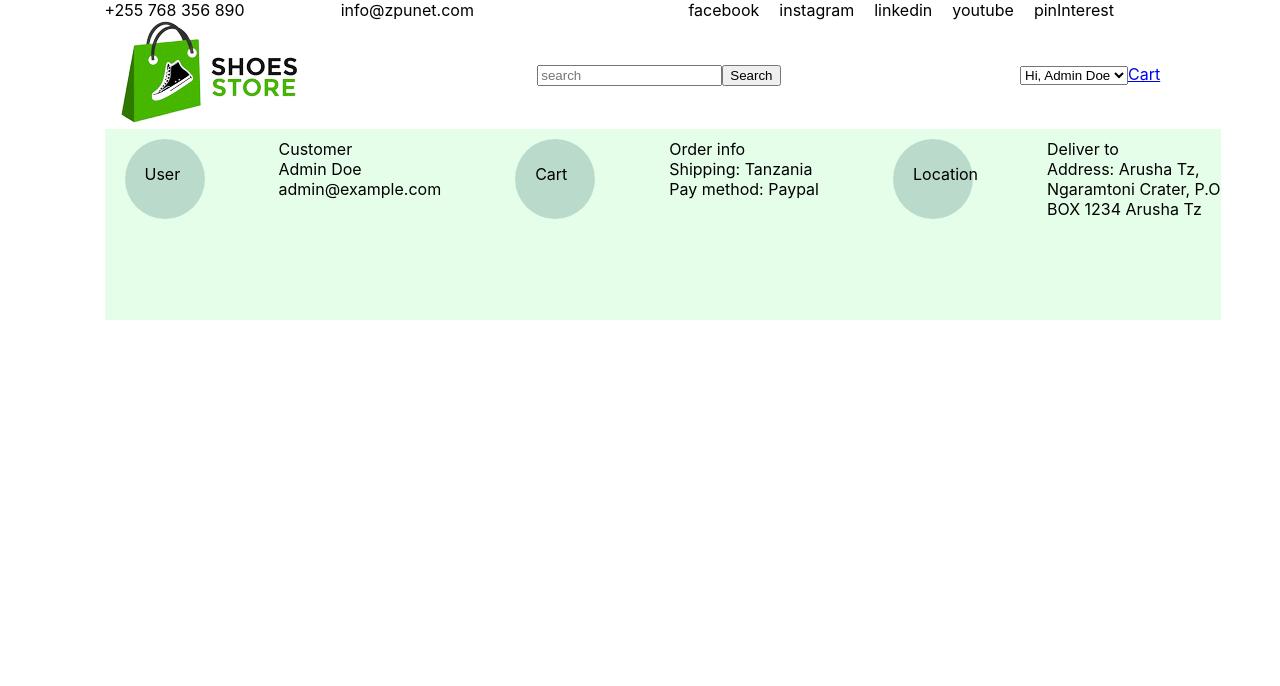
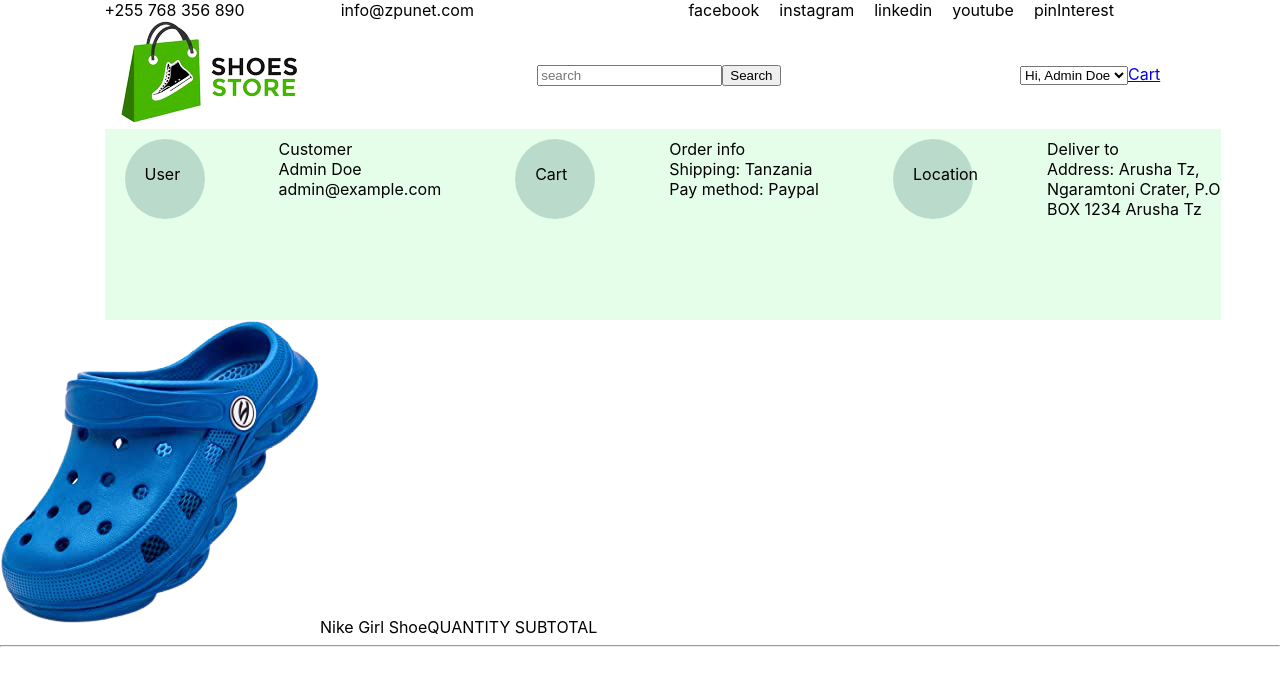
Before and after one commit to ArpitRituraj/FrontEndShoeShop, a React (Create React App) app in the folder shoeshop/: page /placeorder in a window 1280 px wide. Shown: the top 686 px of the page. Built offline with nearby package versions, Linux system fonts and the light colour scheme.

Commit message:
add few feature in place order place

```diff
--- a/shoeshop/src/App.js
+++ b/shoeshop/src/App.js
@@ -1,6 +1,7 @@
+import React from 'react';
 import logo from './logo.svg';
 import './App.css';
-import {BrowserRouter as Router,Routes,Route,Link} from 'react-router-dom';
+import { BrowserRouter as Router, Routes, Route, Link } from 'react-router-dom';
 import Header from './Components/Header.js';
 import HeaderDown from './Components/HeaderDown';
 import ProductDisplay from './Components/ProductDisplay';
@@ -10,20 +11,26 @@ import Login from './Components/Login';
 import CheckoutDetail from './Components/CheckoutDetail';
 import Payment from './Components/Payment';
 import PlaceOrder from './Components/PlaceOrder';
-
+export const myContext = React.createContext();
 
 function App() {
+  const cartData={
+    image:'/images/2.png',
+    productName:'Nike Girl Shoe'
+  }
   return (
     <div>
-    <Router>
-     <Routes>
-       <Route path='/' element={<Main/>}/>
-       <Route path='/cart' element={<Login/>}/>
-       <Route path='/checkoutpage' element={<CheckoutDetail/>}/>
-       <Route path='/payment' element={<Payment/>}/>
-       <Route path='/placeorder' element={<PlaceOrder/>}/>
-     </Routes>
-    </Router>
+      <myContext.Provider value={cartData}>
+        <Router>
+          <Routes>
+            <Route path='/' element={<Main />} />
+            <Route path='/cart' element={<Login />} />
+            <Route path='/checkoutpage' element={<CheckoutDetail />} />
+            <Route path='/payment' element={<Payment />} />
+            <Route path='/placeorder' element={<PlaceOrder />} />
+          </Routes>
+        </Router>
+      </myContext.Provider>
     </div>
   );
 }
--- a/shoeshop/src/Components/Login.js
+++ b/shoeshop/src/Components/Login.js
@@ -1,10 +1,11 @@
-import { useState } from "react";
+import { useContext, useState } from "react";
 import { Link } from "react-router-dom";
 import Header from "./Header";
 import HeaderDown from "./HeaderDown";
+import { myContext } from "../App";
 const Login=()=>{
 const [price,totalPrice]=useState(456);
-
+const item=useContext(myContext);
     return(
         <div>
             <Header />
@@ -13,8 +14,8 @@ const [price,totalPrice]=useState(456);
               Total Cart Products (4)
               </div>
               <div>
-                  <img alt='Image' src="/images/2.png"></img>
-                  <span>Nike Girl Shoe</span>
+                  <img alt='Image' src={item.image}></img>
+                  <span>{item.productName}</span>
                   <span> Quantity
                       <select onChange={(e)=>totalPrice((e.target.value)* 456)}>
                           <option>1</option>
--- a/shoeshop/src/Components/PlaceOrder.js
+++ b/shoeshop/src/Components/PlaceOrder.js
@@ -1,7 +1,10 @@
 import Styles from '../CSS/header.module.css';
 import Header from './Header';
 import HeaderDown from './HeaderDown';
+import { myContext } from '../App';
+import { useContext } from 'react';
 const PlaceOrder = () => {
+    const item=useContext(myContext);
     return (
         <div>
             <Header />
@@ -33,6 +36,13 @@ const PlaceOrder = () => {
                     <div>BOX 1234 Arusha Tz</div>
                 </div>
             </div>
+            <div className='product-cart'>
+                <img alt='No Image' src={item.image}></img>
+                {item.productName}
+                QUANTITY
+                SUBTOTAL
+                <hr/>
+            </div>
         </div>
     )
 }
```
